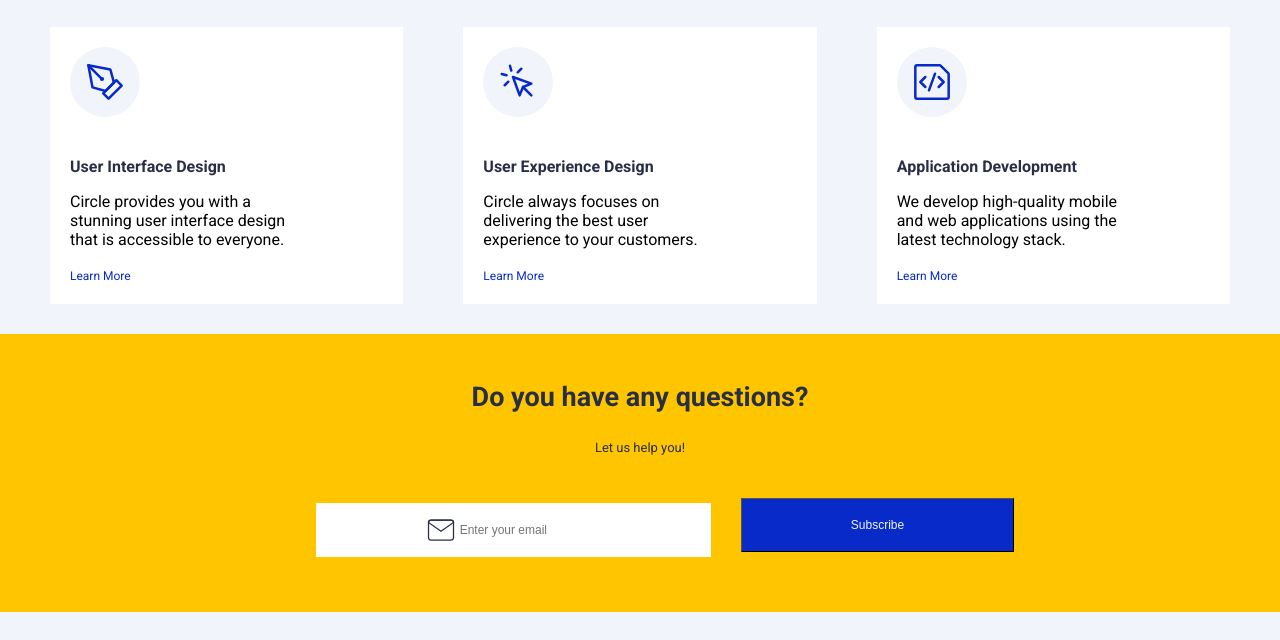
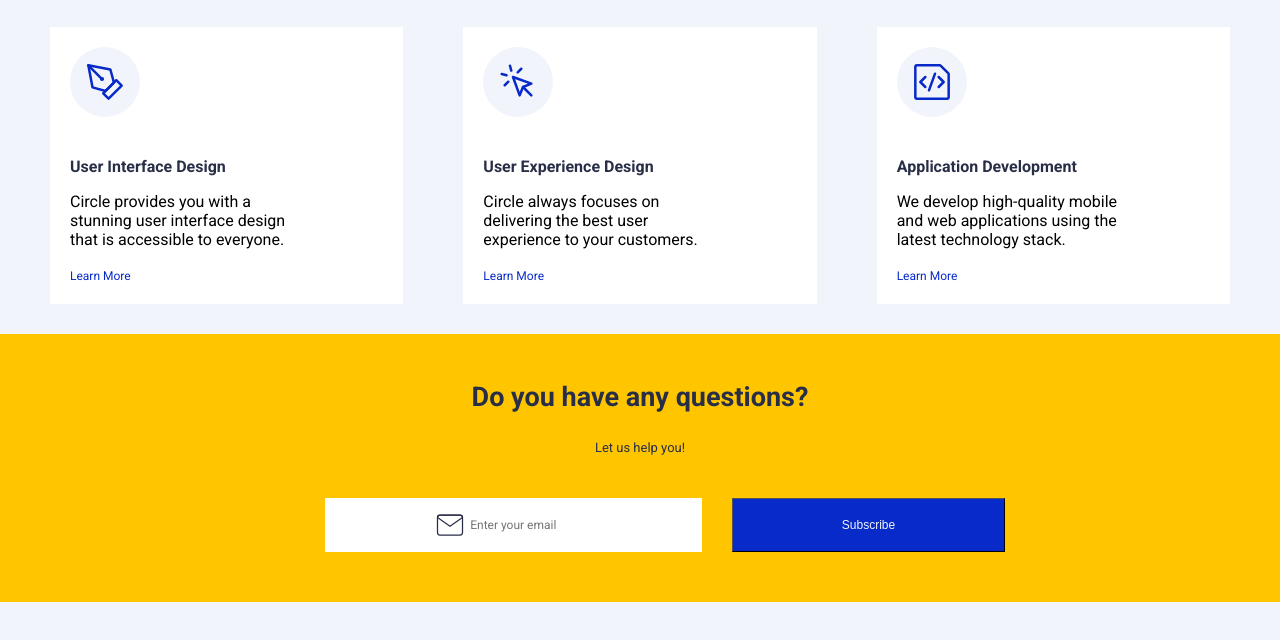
Before and after one commit to danalmorse/WEEK-6-7-8-Mid-Term-Project-Circle-Website-, a plain HTML site: page index.html in a window 1280 px wide. Shown: the part 1717-2357 px from the top of the page. Drawn offline with Linux system fonts and the light colour scheme.

Commit message:
corrections without js

```diff
--- a/index.html
+++ b/index.html
@@ -42,7 +42,7 @@
                         and mobile apps.</p> <!--body regular text-->
                     <div class="getintouch-seeourwork">
                         <button type="submit" class="get-in-touch"><a class="get-in-touch-btn" href="contactus.html">Get in touch</a></button>
-                        <a class="seeourwork" href="#seeourwork">See our work</a> <!--headline medium text-->
+                        <a class="seeourwork" href="projects.html">See our work</a> <!--headline medium text-->
                     </div>
                 </article>
             </div>
@@ -177,7 +177,7 @@
                         <form action="/some-url" method="POST" id="form-container" class="form"> <!--preguntar si es asi¿?-->
                         <div class="enteremail">
                             <!--<i class= emailicon><img src="./project-assets/newsletter/icon/mail.svg" alt="mailimage" class="mail-img"></i>-->
-                            <input type="email" placeholder="Enter your email" name="email" id="email" class="email">
+                            <input type="email" placeholder="Enter your email" name="email" id="email2" class="email">
                         </div>
                     </div>
 
@@ -192,7 +192,7 @@
     <footer id="footer">
         <div id="footerinfo">
             <article class="companyinfo">
-                <a href = "#">
+                <a href = "index.html">
                     <img src="./project-assets/logos/circle.svg" alt="circle-logo" class="logofooter">
                 </a>
                 <address class="address"> <!--headline regular text-->
@@ -206,7 +206,7 @@
                     <li><a href="#">Services</a></li>
                     <li><a href="#">About Us</a></li>
                     <li><a href="#">Press</a></li>
-                    <li><a href="#">Projects</a></li>
+                    <li><a href="projects.html">Projects</a></li>
                     <li><a href="#">Privacy Policy</a></li>
                 </ul>
             </article>
--- a/styles/style.css
+++ b/styles/style.css
@@ -535,9 +535,28 @@ article {
     border-color: white;
     border: 0px solid;
     background: url(../project-assets/newsletter/icon/mail.svg) no-repeat left;
-    /*background-color: white;*/
+    background-color: white;
     background-origin: content-box;
+
 }
+
+#email2 {
+    background: white;
+    color: #292E47;
+    font-size: 12px;
+    /*font-size: 1.063rem;*/
+    /*font-weight: regular;*/
+    width: fit-content;
+    text-align: center;
+    /*padding: 20px 0px 20px 0px;*/
+    border-color: white;
+    border: 0px solid;
+    background: url(../project-assets/newsletter/icon/mail.svg) no-repeat left;
+    background-origin: content-box;
+    text-indent: 20px;
+
+}
+
 
 .emailicon {
     text-align: center;
@@ -550,7 +569,7 @@ article {
 
 .subscribebtn {
     background-color: transparent;
-    margin: 30px 0px 40px 0px;
+    margin: 30px 0px 30px 0px;
 }
 
 .subscribe { /*HEADLINE MEDIUM, link en CTA section, igual que parte nav bar */
@@ -872,6 +891,24 @@ article {
 
 }
 
+input[type="text"],
+input[type="email"],
+textarea {
+	/*display: block;*/
+	/*box-sizing: border-box;*/
+	/*border: none;*/
+	background: rgba(107, 112, 141, 0.1);
+	/*width: 100%;*/
+	/*padding: 1rem;*/
+	font-family: "Roboto", sans-serif;
+	font-weight: 400;
+	/*line-height: 1.4rem;*/
+	/*font-size: 0.85rem;*/
+	color: #6B708D;
+}
+
+
+
 /*-----------------------------------------------------------------------media QUERY--------------------------------------------------------*/
 @media (min-width:1024px) {
 
```
Also changed, not shown: contactus.html (+7 -3 lines), projects.html (+3 -3 lines).
